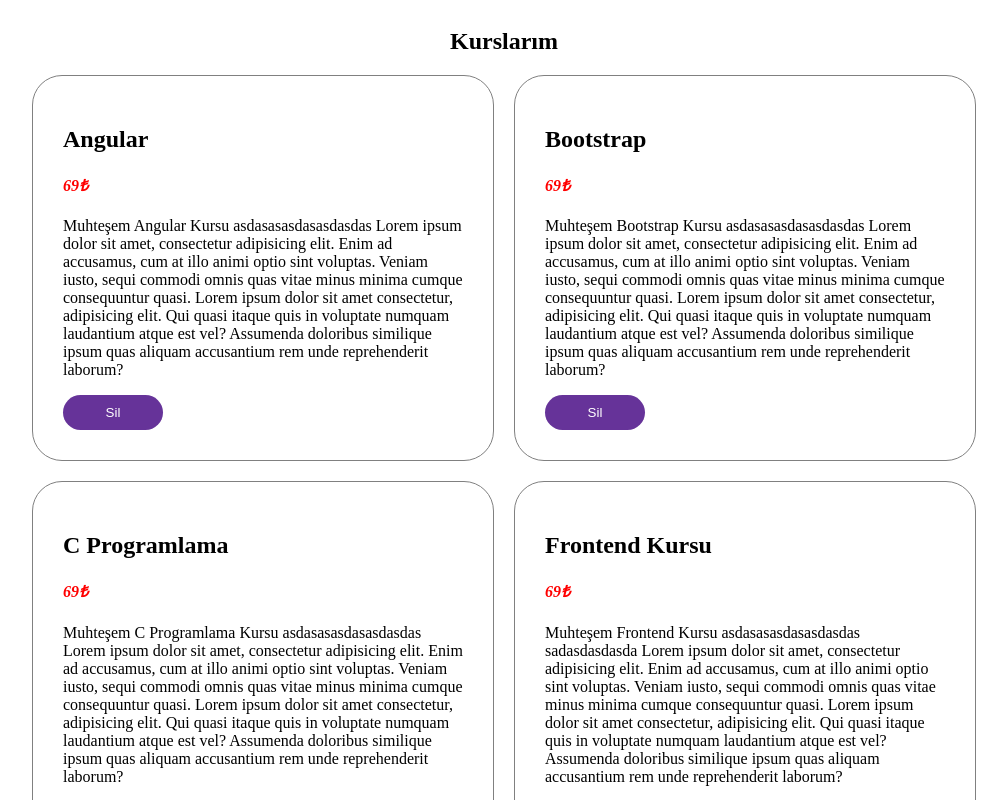
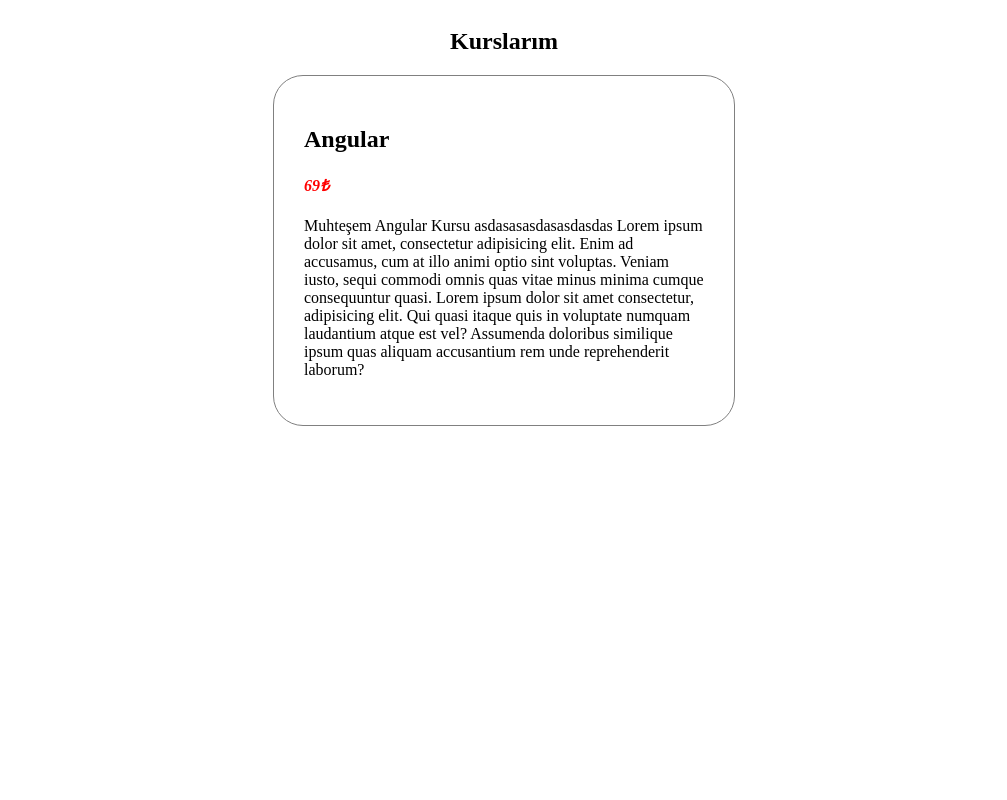
Before and after one commit to furkansylu97/ReactJs_Projects, a React (Vite) app in the folder CoursesProject/: page / in a window 1280 px wide. Shown: the top 800 px of the page, without its empty margins (136-1143 px from the left). Built offline with nearby package versions, Linux system fonts and the light colour scheme; data requests are answered from the project's data file.

Commit message:
Single card printing process was performed on the screen(CoursesProject)

```diff
--- a/CoursesProject/src/components/Courses.jsx
+++ b/CoursesProject/src/components/Courses.jsx
@@ -1,20 +1,21 @@
 import React from 'react'
-import { CourseList } from './CourseList'
+import { useState } from 'react'
+
 
 export const Courses = ( {courses, removeCourse} ) => {
+    const [index, setIndex] = useState(0);
+    const {content, title, price} = courses[index]
   return (
     <div className='courseWrapper'>
         <div>
             <h2>Kurslarım</h2>
         </div>
-        <div className='allCardWrapper'>
-            {
-                courses.map((course) => {
-                    return (
-                        <CourseList key={course.id} {...course} removeOneCourse={ removeCourse } />
-                    )
-                })
-            }
+        <div className='cardWrapper'>
+            <div className='cardTitleWrapper'>
+                <h2 className='cardTitle'>{ title }</h2>
+                <h4 className='cardPrice'>{ price }₺</h4>
+            </div>
+            <p className='cardContent'>{ content }</p>
         </div>
     </div>
   )
```
